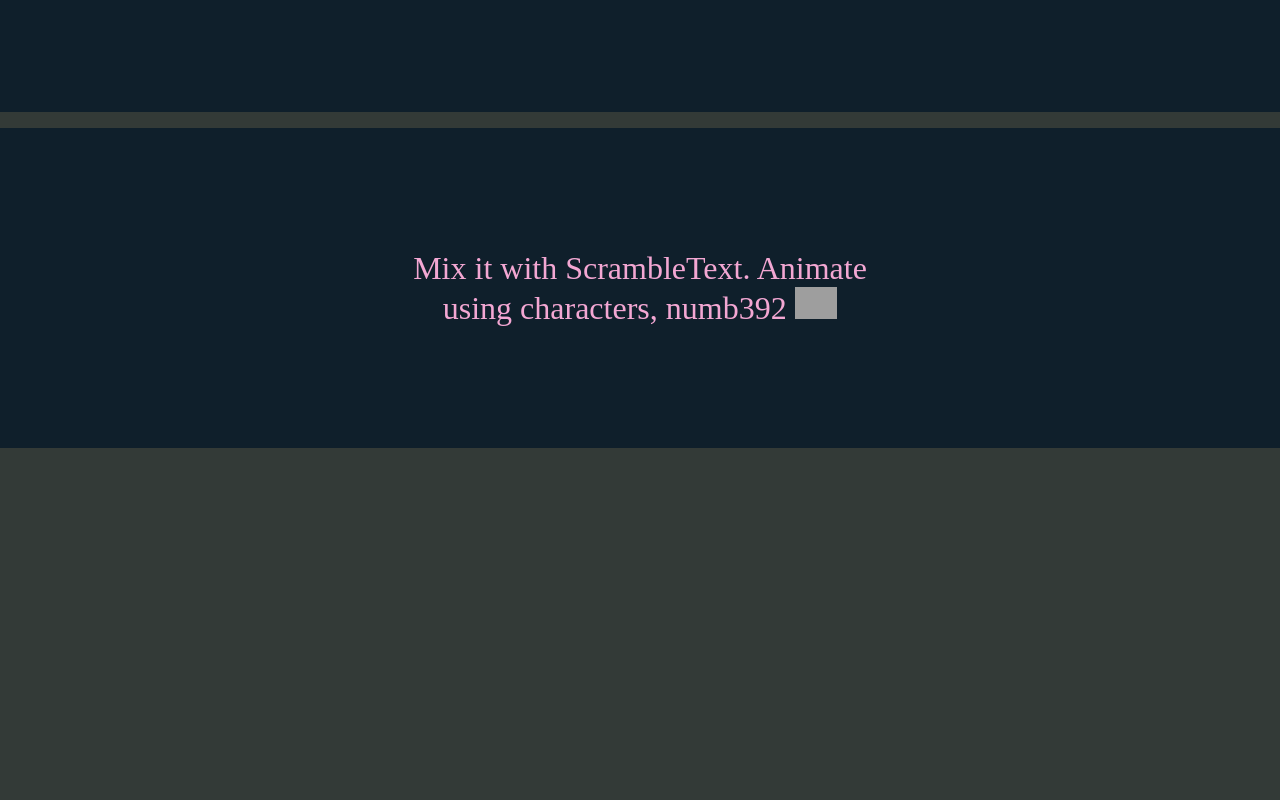
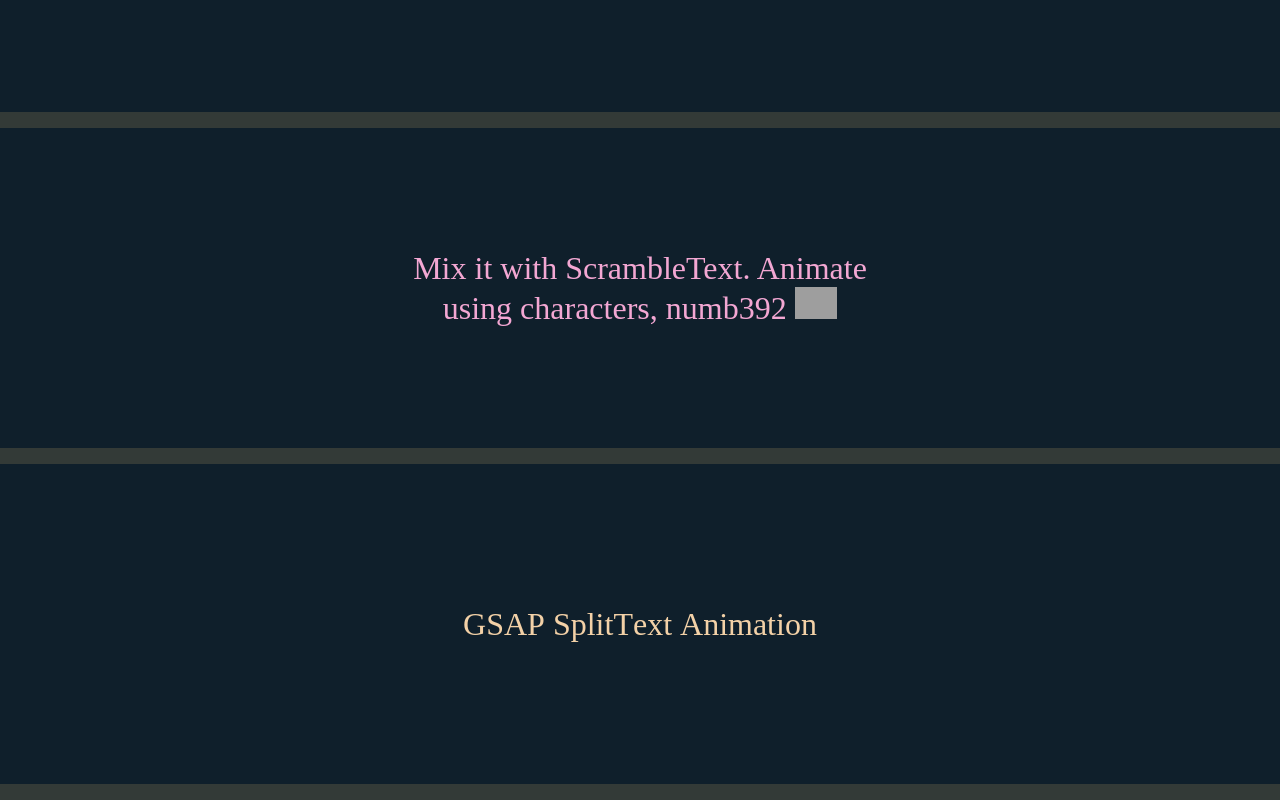
Before and after one commit to vishal-verma65/Practice-work, a website built with Vite: page Gsap Animation Practice/src/text.html in a window 1280 px wide. Shown: the part 544-1344 px from the top of the page. Before the commit the page ends 1008 px from the top, so only its background shows below. Built offline with nearby package versions, Linux system fonts and the light colour scheme; grey boxes are pictures that could not be loaded.

Commit message:
SplitText leaning

```diff
--- a/Gsap Animation Practice/src/text.html
+++ b/Gsap Animation Practice/src/text.html
@@ -59,6 +59,13 @@
             word-break: break-word;
         }
       }
+      .split{
+        color: rgb(243, 209, 167);
+        font-size: 2rem;
+      }
+      .text-div{
+        overflow: hidden;
+      }
 
     </style>
 </head>
@@ -93,6 +100,11 @@
 
     </div>
 
+    <div class="div container flex">
+        <div class="text-div flex">
+            <p class="split">GSAP SplitText Animation</p>
+        </div>
+    </div>
 
     <script type="module" src="./text.js"></script>
 
--- a/Gsap Animation Practice/src/text.js
+++ b/Gsap Animation Practice/src/text.js
@@ -1,7 +1,8 @@
 import gsap from "gsap";
-import ScrambleTextPlugin from "gsap/ScrambleTextPlugin";
+import {ScrambleTextPlugin} from "gsap/ScrambleTextPlugin";
+import {SplitText} from "gsap/SplitText";
 
-gsap.registerPlugin(ScrambleTextPlugin);
+gsap.registerPlugin(ScrambleTextPlugin, SplitText);
 
 //gsap on container 1
 //*using default scrambleText
@@ -78,4 +79,28 @@
         text: "lowercase.",
         chars: "lowerCase",
     }
-})
+});
+
+//*using SplitText
+let split = SplitText.create(".split", {type: "chars"});
+
+gsap.from(split.chars,{
+    duration: 1,
+    y: 100,
+    autoAlpha: 0,
+    stagger: .05,
+
+});
+
+// SplitText.create(".split", {
+//   type: "chars",
+//   autoSplit: true,
+//   onSplit(self) {
+//     return gsap.from(self.chars, {
+//       duration: 1,
+//       y: 100,
+//       autoAlpha: 0,
+//       stagger: 0.05
+//     });
+//   }
+// });
```
